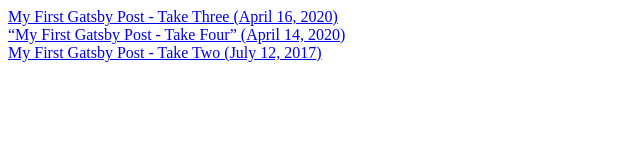
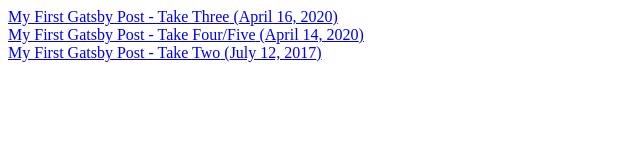
Before and after one commit to brienomatty/polymattblognew, a Gatsby site: page / in a window 1280 px wide. Shown: the full height of the page, 0-640 px from the left. Built offline with nearby package versions, Linux system fonts and the light colour scheme; Gatsby itself is replaced by a stand-in of ours.

```diff
--- a/src/pages/04-14-2020-nanana/index.md
+++ b/src/pages/04-14-2020-nanana/index.md
@@ -1,7 +1,7 @@
 ---
-path: “/hello-world-take-four”
+path: "/hello-world-take-five"
 date: 2020-04-14T17:12:33.962Z
-title: “My First Gatsby Post - Take Four”
+title: "My First Gatsby Post - Take Four/Five"
 ---
 # This is a thing.
 
```
